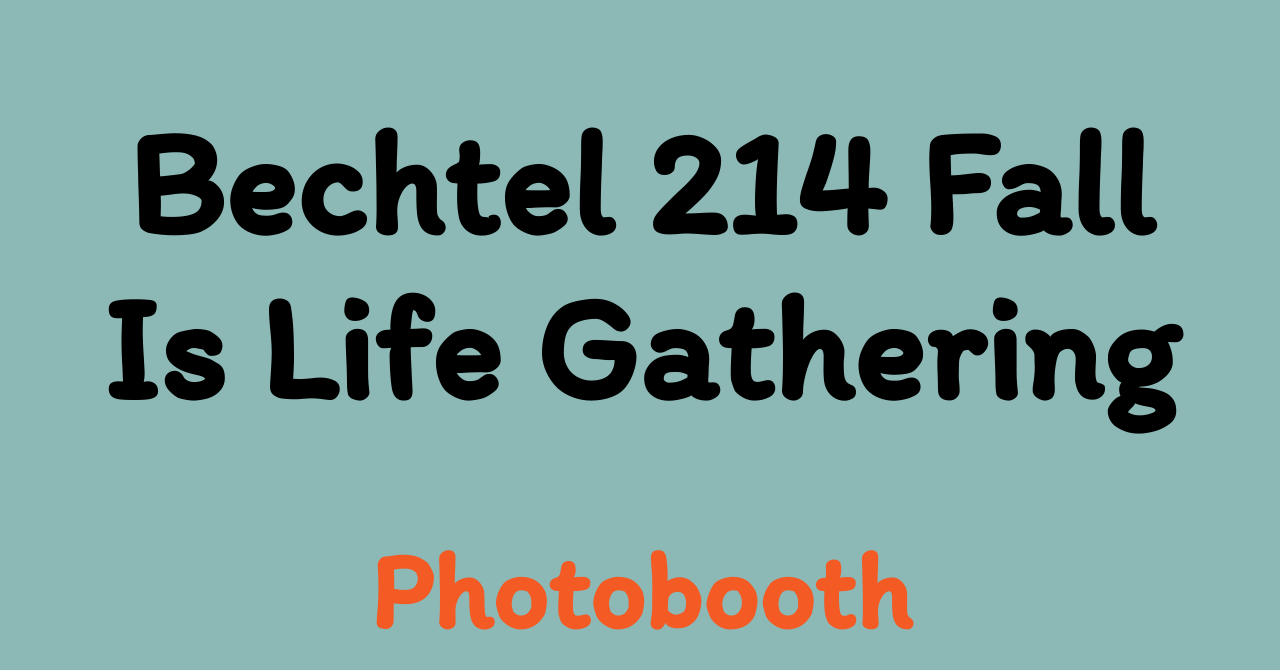
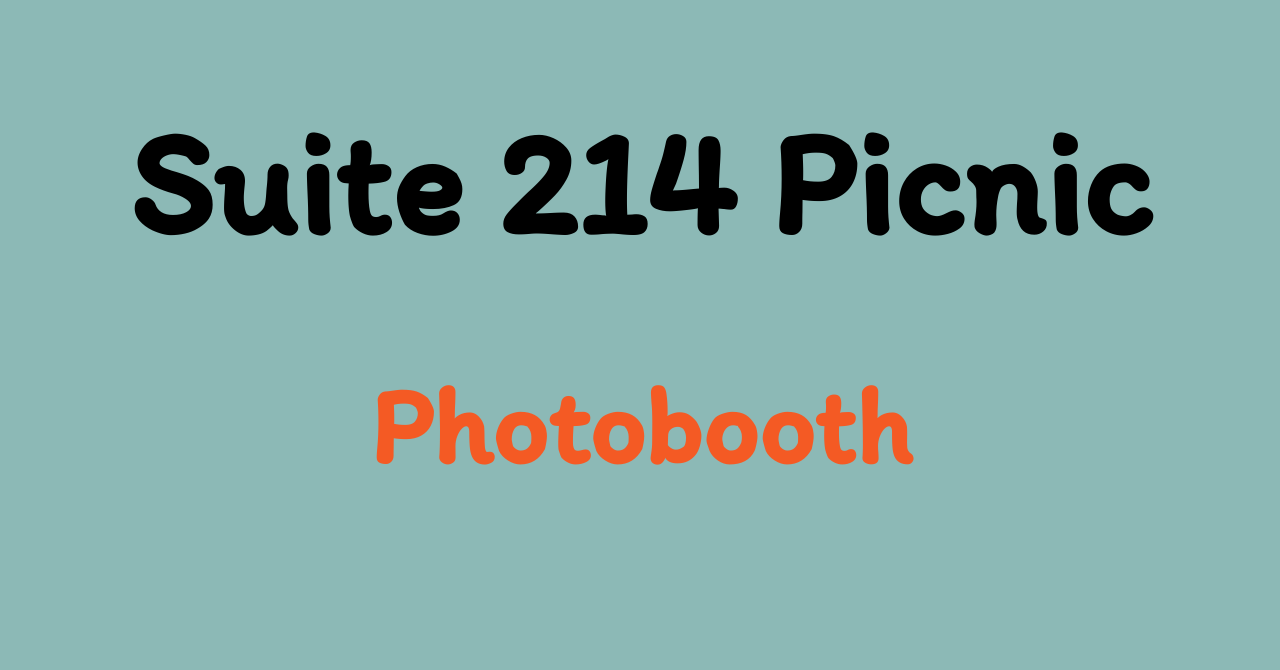
Before and after one commit to evanyeh/photobooth, a Flask app: page /idle in a window 1280 px wide. Shown: the top 670 px of the page. Run offline with Flask 2, Linux system fonts and the light colour scheme; some libraries are stand-ins or nearby versions.

Commit message:
Use config event name

```diff
--- a/app/templates/idle.html
+++ b/app/templates/idle.html
@@ -23,7 +23,7 @@
         </style>
     </head>
     <body onkeypress="window.location.href = '/capture'";>
-        <div class="text-center" style="margin: 100px;"><h1 style="font-size: 150px;font-weight: bold; color:#{{ styling['primary_font_color'] }};">Bechtel 214 Fall Is Life Gathering</h1><div>
+        <div class="text-center" style="margin: 100px;"><h1 style="font-size: 150px;font-weight: bold; color:#{{ styling['primary_font_color'] }};">{{ event_name }}</h1><div>
         <div class="text-center" style="margin: 100px;"><h2 style="font-size: 110px;font-weight: bold; color:#{{ styling['secondary_font_color'] }};">Photobooth</h2><div>
         <div id="container" class='text-center' style="margin: 300px">
             <div><button type="button" class="btn btn-default" style="font-size:96px; font-weight: bold;" onclick="window.location.href = '/capture';">Start</button></div>
```
